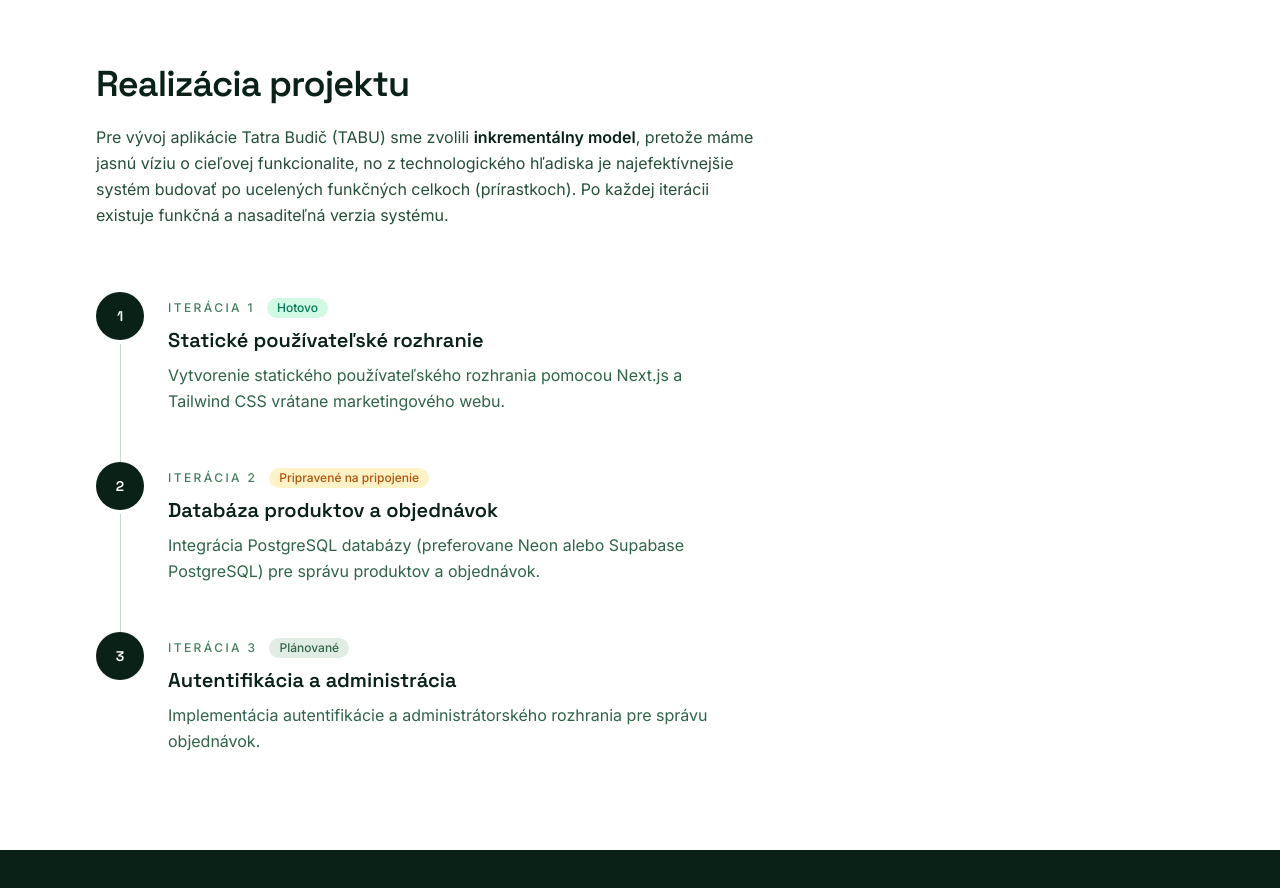
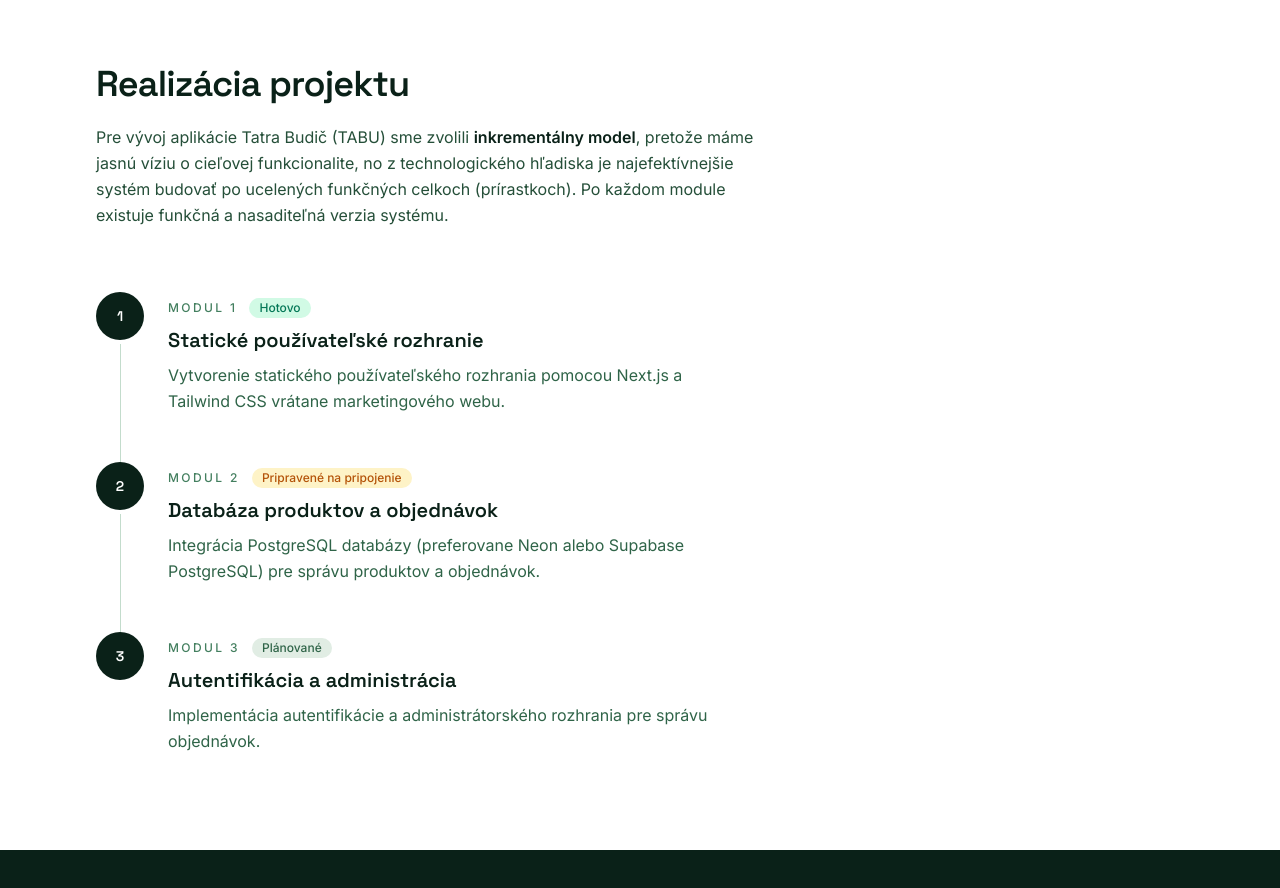
Before and after one commit to C0rnand/test, a Next.js app: page / in a window 1280 px wide. Shown: the part 3720-4608 px from the top of the page. Built offline with nearby package versions, Linux system fonts and the light colour scheme.

Commit message:
Update Timeline.tsx

```diff
--- a/components/Timeline.tsx
+++ b/components/Timeline.tsx
@@ -2,7 +2,7 @@ import Reveal from "./Reveal";
 
 const ITERATIONS = [
   {
-    label: "Iterácia 1",
+    label: "Modul 1",
     title: "Statické používateľské rozhranie",
     description:
       "Vytvorenie statického používateľského rozhrania pomocou Next.js a Tailwind CSS vrátane marketingového webu.",
@@ -10,7 +10,7 @@ const ITERATIONS = [
     statusTone: "done" as const,
   },
   {
-    label: "Iterácia 2",
+    label: "Modul 2",
     title: "Databáza produktov a objednávok",
     description:
       "Integrácia PostgreSQL databázy (preferovane Neon alebo Supabase PostgreSQL) pre správu produktov a objednávok.",
@@ -18,7 +18,7 @@ const ITERATIONS = [
     statusTone: "ready" as const,
   },
   {
-    label: "Iterácia 3",
+    label: "Modul 3",
     title: "Autentifikácia a administrácia",
     description:
       "Implementácia autentifikácie a administrátorského rozhrania pre správu objednávok.",
@@ -45,7 +45,7 @@ export default function Timeline() {
             Pre vývoj aplikácie Tatra Budič (TABU) sme zvolili <strong className="font-semibold text-forest-950">inkrementálny model</strong>,
             pretože máme jasnú víziu o cieľovej funkcionalite, no z technologického hľadiska je
             najefektívnejšie systém budovať po ucelených funkčných celkoch (prírastkoch). Po
-            každej iterácii existuje funkčná a nasaditeľná verzia systému.
+            každom module existuje funkčná a nasaditeľná verzia systému.
           </p>
         </Reveal>
 
```
